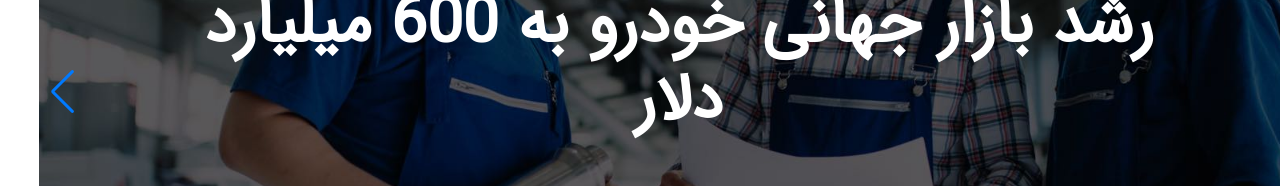
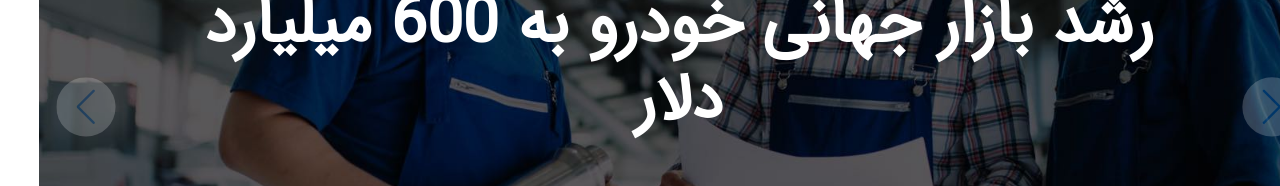
Before and after one commit to Gjadam/tractor-test-project, a React (Create React App) app: page / in a window 1280 px wide. Shown: the part 302-488 px from the top of the page. Built offline with nearby package versions, Linux system fonts and the light colour scheme.

Commit message:
change slider buttons

```diff
--- a/src/Components/Modules/HeaderSlider/HeaderSlider.css
+++ b/src/Components/Modules/HeaderSlider/HeaderSlider.css
@@ -1,5 +1,8 @@
+/* Start Slider Styles */
 
-/* Start Slider Styles */
+.swiper-wrapper {
+  align-items: center;
+}
 
 .swiper {
   width: 100%;
@@ -24,4 +27,35 @@
   object-fit: cover;
 }
 
+.swiper-button-prev,
+.swiper-button-next {
+  color: var(--primary-color);
+  background-color: #fff;
+  opacity: 0.2;
+  padding: 2.3rem;
+  border-radius: 50%;
+  -webkit-border-radius: 50%;
+  -moz-border-radius: 50%;
+  -ms-border-radius: 50%;
+  -o-border-radius: 50%;
+  transition: all 0.3s;
+  -webkit-transition: all 0.3s;
+  -moz-transition: all 0.3s;
+  -ms-transition: all 0.3s;
+  -o-transition: all 0.3s;
+  transform: scale(0.8);
+  -webkit-transform: scale(0.8);
+  -moz-transform: scale(0.8);
+  -ms-transform: scale(0.8);
+  -o-transform: scale(0.8);
+}
+
+.swiper-button-prev:hover {
+  opacity: 0.7;
+}
+
+.swiper-button-next:hover {
+  opacity: 0.7;
+}
+
 /* End Slider Styles */
```
Lines whose indentation alone changed are shown as unchanged.
